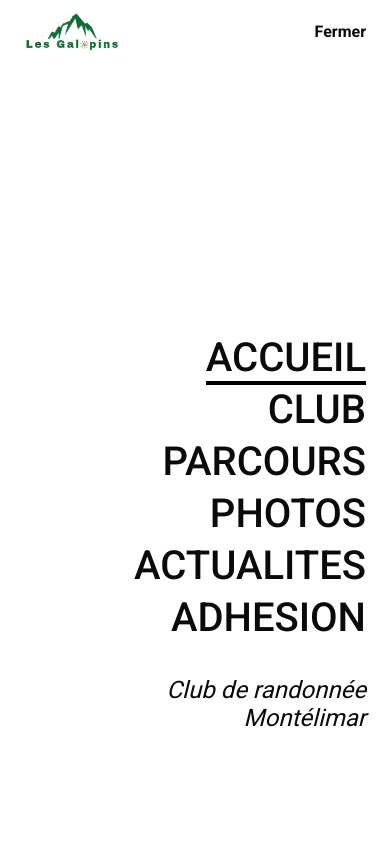
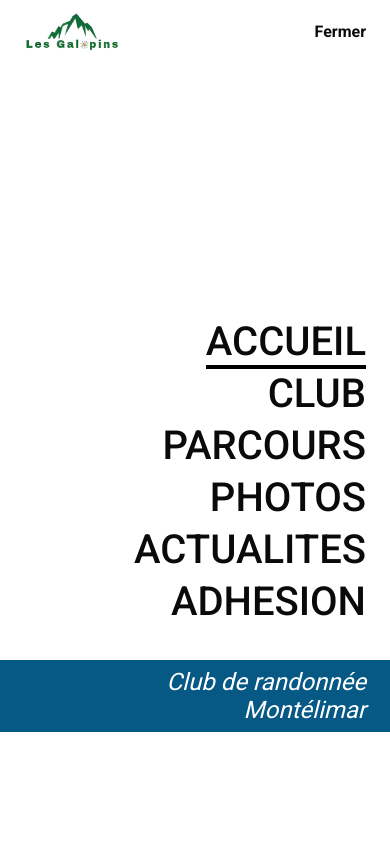
Before and after one commit to SebastienLaurentt/Galopins-Next-V2, a Next.js app: page / in a window 390 px wide. Both pictures are taken after a click on the button "Menu". Shown: the top 844 px of the page. Built offline with nearby package versions, Linux system fonts and the light colour scheme.

Commit message:
update burger css and scroll to top responsive css

```diff
--- a/components/Button/ScrollToTopButton/ScrollToTopButton.tsx
+++ b/components/Button/ScrollToTopButton/ScrollToTopButton.tsx
@@ -30,7 +30,7 @@ const ScrollToTopButton = () => {
 
   return (
     <button
-      className={`fixed bottom-14 right-6 rounded-xl bg-white p-1 shadow outline-none transition-opacity duration-200 md:bottom-16 md:right-10 xl:right-16 2xl:right-60 2xl:bg-secondary 2xl:text-white ${
+      className={`fixed bottom-14 right-6 rounded-xl bg-white p-1 shadow outline-none transition-opacity duration-200 md:bottom-16 md:right-10 xl:right-16 2xl:right-60  ${
         isVisible ? "opacity-100" : "opacity-0"
       }`}
       onClick={scrollToTop}
--- a/src/features/layout/Header/BurgerMenu.tsx
+++ b/src/features/layout/Header/BurgerMenu.tsx
@@ -38,12 +38,12 @@ export default function BurgerMenu({ isOpen, setIsOpen }: BurgerMenuProps) {
       </button>
 
       <nav
-        className={`fixed left-0 top-0 flex h-screen w-full flex-col justify-between  bg-white px-6 pb-28 pt-3 text-center transition-all duration-500 ease-out md:px-10  ${
+        className={`fixed left-0 top-0 flex h-screen w-full flex-col justify-between  bg-white pb-28 pt-3 text-center transition-all duration-500 ease-out md:px-10  ${
           isOpen ? "translate-y-0" : "translate-y-full opacity-0"
         }`}
       >
         <div
-          className={`flex items-center justify-between font-bold transition-opacity delay-500 duration-1000 ease-out ${
+          className={`flex items-center justify-between px-6 font-bold transition-opacity delay-500 duration-1000 ease-out ${
             isOpen ? "opacity-100" : "opacity-0"
           }`}
         >
@@ -61,7 +61,7 @@ export default function BurgerMenu({ isOpen, setIsOpen }: BurgerMenuProps) {
         <div className="">
           {/* Page link lists */}
           <ul
-            className={` mb-8 flex  flex-col text-right text-3xl font-medium leading-[52px] delay-500 duration-700 ease-out ${
+            className={` mb-8 flex  flex-col px-6 text-right text-3xl font-medium leading-[52px] delay-500 duration-700 ease-out ${
               isOpen ? "opacity-100" : "opacity-0"
             }`}
           >
@@ -81,12 +81,12 @@ export default function BurgerMenu({ isOpen, setIsOpen }: BurgerMenuProps) {
           </ul>
 
           <div
-            className={`flex flex-col items-end text-lg  italic leading-7 delay-500 duration-500 ease-out ${
+            className={`flex flex-col items-end bg-secondary text-lg italic py-2 leading-7 text-white delay-500 duration-500 ease-out ${
               isOpen ? "opacity-100" : "opacity-0"
             }`}
           >
-            <span>Club de randonnée</span>
-            <span className="">Montélimar</span>
+            <span className="px-6">Club de randonnée</span>
+            <span className="px-6">Montélimar</span>
           </div>
         </div>
       </nav>
```
